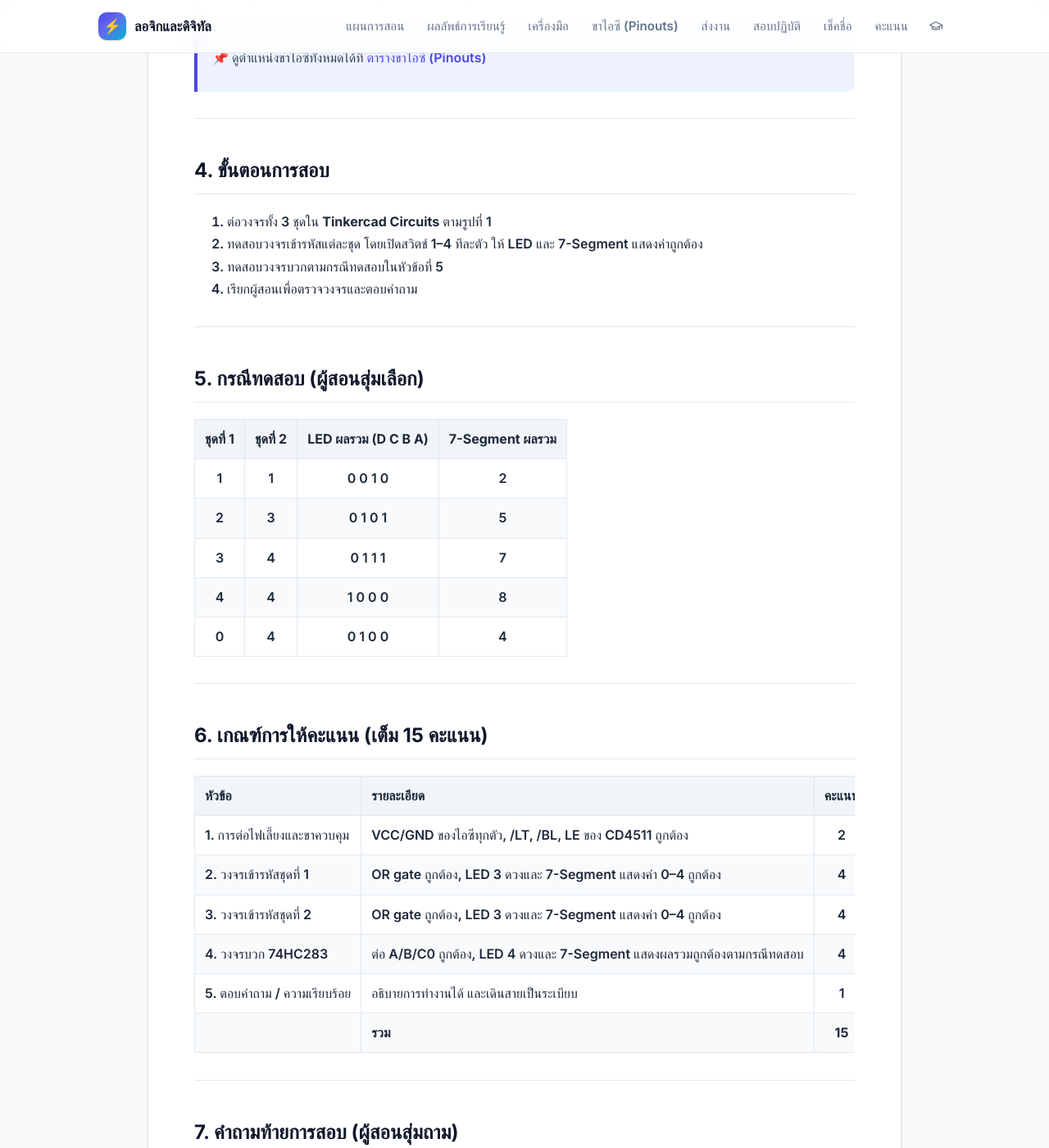
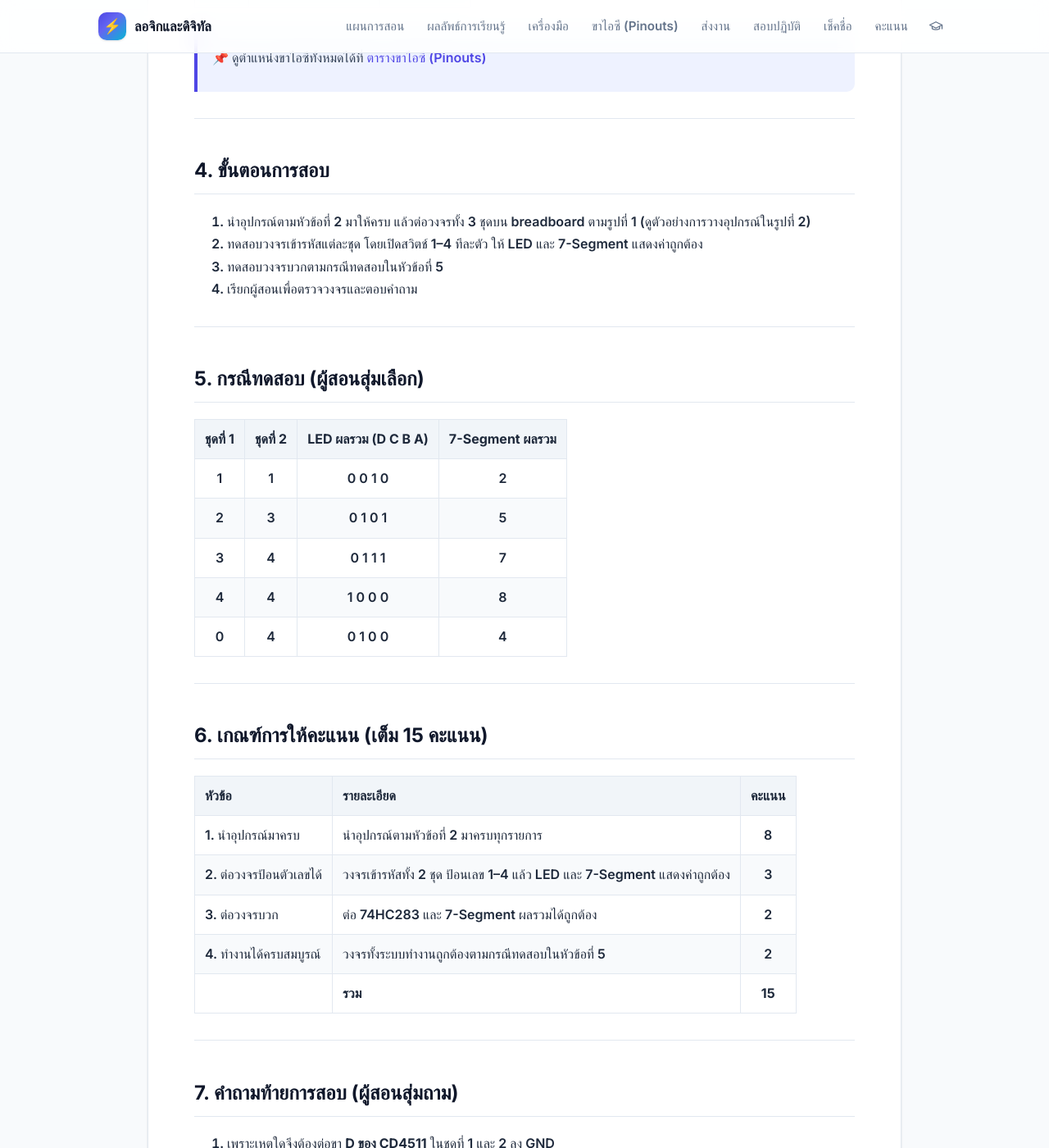
Before and after one commit to alfaXphoori/Digital, a Jekyll site: the page built from practical-exam.md, in a window 1280 px wide and 1400 px high, scrolled down 3816 px. Shown: the whole window at 82% size. Built offline with Jekyll 4.4.1, drawn with Linux system fonts in a browser that asks for light colours; some web fonts are replaced; some of the changed text lies outside the part shown.

Commit message:
docs(exam): update practical exam rubric (equipment 8, input 3, adder 2, complete 2)
Co-Authored-By: Claude Opus 5.5 (1M context) <noreply@anthropic.com>

```diff
--- a/practical-exam.md
+++ b/practical-exam.md
@@ -16,7 +16,7 @@ description: ข้อสอบปฏิบัติ — วงจรเข้
 
 <div class="exam-meta">
   <span>🎯 คะแนนเต็ม 15 คะแนน</span>
-  <span>🛠️ Tinkercad Circuits</span>
+  <span>🧰 นำอุปกรณ์มาเอง</span>
   <span>🔌 74HC32 · 74HC283 · CD4511</span>
 </div>
 
@@ -97,7 +97,7 @@ description: ข้อสอบปฏิบัติ — วงจรเข้
 
 ## 4. ขั้นตอนการสอบ
 
-1. ต่อวงจรทั้ง 3 ชุดใน **Tinkercad Circuits** ตามรูปที่ 1
+1. นำอุปกรณ์ตามหัวข้อที่ 2 มาให้ครบ แล้วต่อวงจรทั้ง 3 ชุดบน breadboard ตามรูปที่ 1 (ดูตัวอย่างการวางอุปกรณ์ในรูปที่ 2)
 2. ทดสอบวงจรเข้ารหัสแต่ละชุด โดยเปิดสวิตช์ 1–4 ทีละตัว ให้ LED และ 7-Segment แสดงค่าถูกต้อง
 3. ทดสอบวงจรบวกตามกรณีทดสอบในหัวข้อที่ 5
 4. เรียกผู้สอนเพื่อตรวจวงจรและตอบคำถาม
@@ -120,11 +120,10 @@ description: ข้อสอบปฏิบัติ — วงจรเข้
 
 | หัวข้อ | รายละเอียด | คะแนน |
 |:---|:---|:---:|
-| 1. การต่อไฟเลี้ยงและขาควบคุม | VCC/GND ของไอซีทุกตัว, /LT, /BL, LE ของ CD4511 ถูกต้อง | 2 |
-| 2. วงจรเข้ารหัสชุดที่ 1 | OR gate ถูกต้อง, LED 3 ดวงและ 7-Segment แสดงค่า 0–4 ถูกต้อง | 4 |
-| 3. วงจรเข้ารหัสชุดที่ 2 | OR gate ถูกต้อง, LED 3 ดวงและ 7-Segment แสดงค่า 0–4 ถูกต้อง | 4 |
-| 4. วงจรบวก 74HC283 | ต่อ A/B/C0 ถูกต้อง, LED 4 ดวงและ 7-Segment แสดงผลรวมถูกต้องตามกรณีทดสอบ | 4 |
-| 5. ตอบคำถาม / ความเรียบร้อย | อธิบายการทำงานได้ และเดินสายเป็นระเบียบ | 1 |
+| 1. นำอุปกรณ์มาครบ | นำอุปกรณ์ตามหัวข้อที่ 2 มาครบทุกรายการ | 8 |
+| 2. ต่อวงจรป้อนตัวเลขได้ | วงจรเข้ารหัสทั้ง 2 ชุด ป้อนเลข 1–4 แล้ว LED และ 7-Segment แสดงค่าถูกต้อง | 3 |
+| 3. ต่อวงจรบวก | ต่อ 74HC283 และ 7-Segment ผลรวมได้ถูกต้อง | 2 |
+| 4. ทำงานได้ครบสมบูรณ์ | วงจรทั้งระบบทำงานถูกต้องตามกรณีทดสอบในหัวข้อที่ 5 | 2 |
 | | **รวม** | **15** |
 
 ---
```
